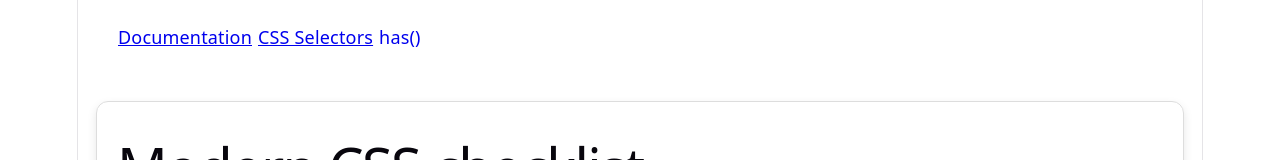
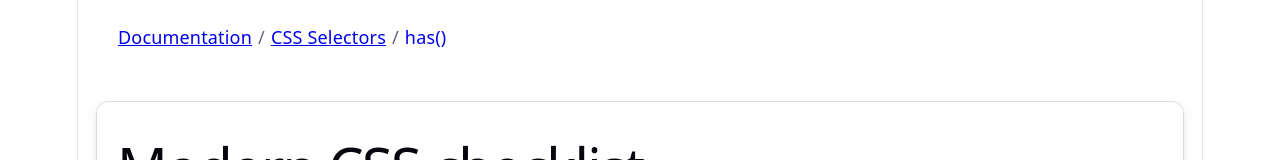
Before and after one commit to BAsnetSujan420/smart-selectors, a React (Vite) app: page / in a window 1280 px wide. Shown: the top 160 px of the page. Built offline with nearby package versions, Linux system fonts and the light colour scheme.

Commit message:
a breadcrumb with has selector

```diff
--- a/src/components/BreadCrumb.jsx
+++ b/src/components/BreadCrumb.jsx
@@ -8,7 +8,12 @@ const Wrapper = styled.ul`
   gap: 6px;
   margin-block: 24px;
 `;
-const List = styled.li``;
+const List = styled.li`
+  &:has(~ li .current)::after {
+    content: '/';
+    margin-inline-start: 6px;
+  }
+`;
 const Link = styled.a`
   &.current {
     text-decoration: none;
```
